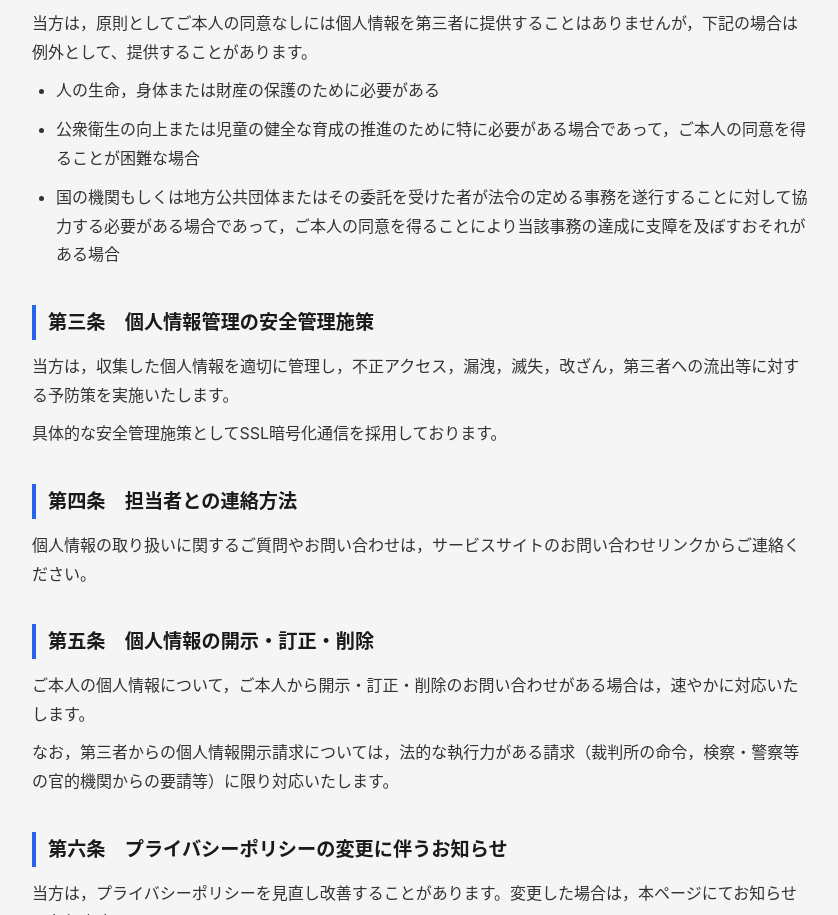
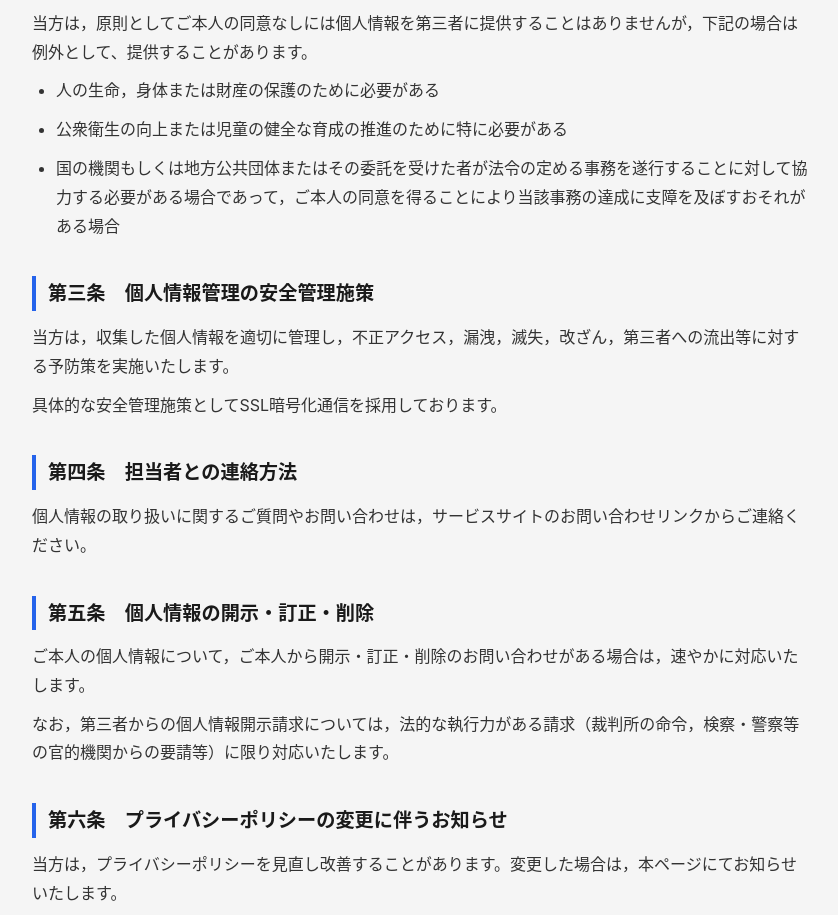
Before and after one commit to Azuma38/ai-seo-audit-lp, a website: page privacy.html in a window 1280 px wide. Shown: the part 849-1764 px from the top of the page, without its empty margins (218-1056 px from the left). Drawn offline with Linux system fonts and the light colour scheme.

Commit message:
fix: 第二の例外ケースを簡潔に修正

```diff
--- a/privacy.html
+++ b/privacy.html
@@ -72,7 +72,7 @@
             <!-- 例外ケース -->
             <ul>
                 <li>人の生命，身体または財産の保護のために必要がある</li>
-                <li>公衆衛生の向上または児童の健全な育成の推進のために特に必要がある場合であって，ご本人の同意を得ることが困難な場合</li>
+                <li>公衆衛生の向上または児童の健全な育成の推進のために特に必要がある</li>
                 <li>国の機関もしくは地方公共団体またはその委託を受けた者が法令の定める事務を遂行することに対して協力する必要がある場合であって，ご本人の同意を得ることにより当該事務の達成に支障を及ぼすおそれがある場合</li>
             </ul>
 
```
